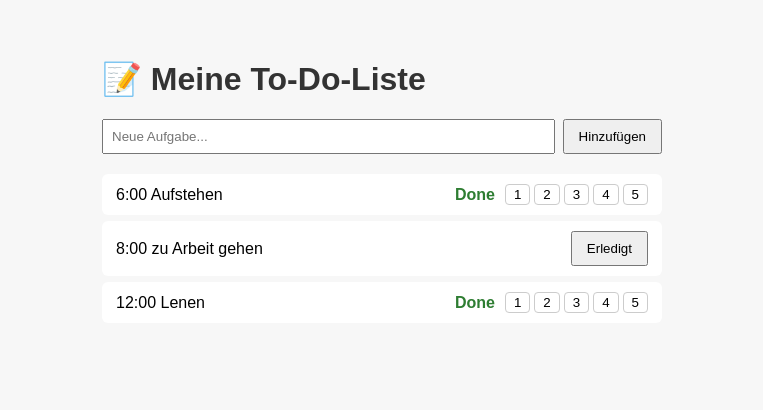
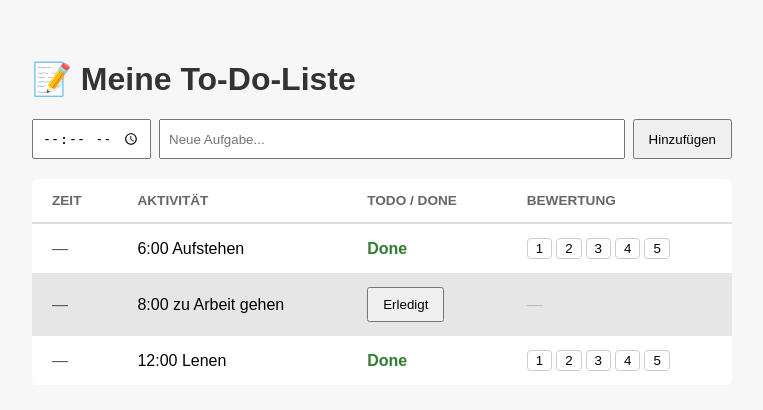
Before and after one commit to HosamAbdo70/Todo-APP, a Flask app: page / in a window 1280 px wide. Shown: the top 410 px of the page, without its empty margins (258-1021 px from the left). Run offline with Flask 3, Linux system fonts and the light colour scheme.

Commit message:
Restructure task list as table with time,....

```diff
--- a/templates/index.html
+++ b/templates/index.html
@@ -4,26 +4,23 @@
   <meta charset="UTF-8">
   <title>Meine To-Do-Liste</title>
   <style>
-    body { font-family: Arial, sans-serif; max-width: 560px; margin: 60px auto; background: #f7f7f7; }
+    body { font-family: Arial, sans-serif; max-width: 700px; margin: 60px auto; background: #f7f7f7; }
     h1 { color: #333; }
     form.add-form { display: flex; gap: 8px; margin-bottom: 20px; }
-    input[type=text] { flex: 1; padding: 8px; }
+    input[type=text], input[type=time] { padding: 8px; }
+    input[type=text] { flex: 1; }
     button { padding: 8px 14px; cursor: pointer; }
-    ul { list-style: none; padding: 0; }
-    li {
-      background: white;
-      padding: 10px 14px;
-      margin-bottom: 6px;
-      border-radius: 6px;
-      display: flex;
-      align-items: center;
-      justify-content: space-between;
-      gap: 10px;
-    }
-    .task-text { flex: 1; }
-    .right-side { display: flex; align-items: center; gap: 10px; flex-shrink: 0; }
+
+    table { width: 100%; border-collapse: collapse; background: white; border-radius: 6px; overflow: hidden; }
+    th, td { padding: 14px 20px; text-align: left; vertical-align: middle; }
+    th { font-size: 0.85em; text-transform: uppercase; color: #666; border-bottom: 2px solid #ddd; }
+
+    tbody tr:nth-child(odd) td  { background: #ffffff; }
+    tbody tr:nth-child(even) td { background: #e6e6e6; }  /* ~10% Grau */
+
+    .zeit-spalte { white-space: nowrap; color: #555; }
     .done-label { font-weight: bold; color: #2e7d32; }
-    .rating-form { display: flex; align-items: center; gap: 4px; font-size: 0.85em; color: #555; }
+    .rating-form { display: flex; gap: 4px; }
     .star-btn {
       background: none;
       border: 1px solid #ccc;
@@ -31,27 +28,45 @@
       padding: 2px 8px;
       cursor: pointer;
     }
-    .star-btn:hover { background: #eee; }
+    .star-btn:hover { background: #f0f0f0; }
     .stars { font-size: 1.1em; letter-spacing: 2px; }
+    .leer { color: #bbb; }
   </style>
 </head>
 <body>
   <h1>📝 Meine To-Do-Liste</h1>
 
   <form class="add-form" action="/add" method="post">
+    <input type="time" name="zeit">
     <input type="text" name="text" placeholder="Neue Aufgabe..." required>
     <button type="submit">Hinzufügen</button>
   </form>
 
-  <ul>
+  <table>
+    <thead>
+      <tr>
+        <th>Zeit</th>
+        <th>Aktivität</th>
+        <th>Todo / Done</th>
+        <th>Bewertung</th>
+      </tr>
+    </thead>
+    <tbody>
       {% for aufgabe in aufgaben %}
-      <li>
-        <span class="task-text">{{ aufgabe.text }}</span>
-
-        <div class="right-side">
+        <tr>
+          <td class="zeit-spalte">{{ aufgabe.zeit if aufgabe.zeit else '—' }}</td>
+          <td>{{ aufgabe.text }}</td>
+          <td>
             {% if aufgabe.erledigt %}
               <span class="done-label">Done</span>
-
+            {% else %}
+              <form action="/done/{{ loop.index0 }}" method="post">
+                <button type="submit">Erledigt</button>
+              </form>
+            {% endif %}
+          </td>
+          <td>
+            {% if aufgabe.erledigt %}
               {% if aufgabe.bewertung %}
                 <span class="stars">
                   {{ '⭐' * aufgabe.bewertung }}{{ '☆' * (5 - aufgabe.bewertung) }}
@@ -63,17 +78,15 @@
                   {% endfor %}
                 </form>
               {% endif %}
-
             {% else %}
-            <form action="/done/{{ loop.index0 }}" method="post">
-              <button type="submit">Erledigt</button>
-            </form>
+              <span class="leer">—</span>
             {% endif %}
-        </div>
-      </li>
+          </td>
+        </tr>
       {% else %}
-      <p>Noch keine Aufgaben vorhanden.</p>
+        <tr><td colspan="4">Noch keine Aufgaben vorhanden.</td></tr>
       {% endfor %}
-  </ul>
+    </tbody>
+  </table>
 </body>
 </html>
```
Lines whose indentation alone changed are shown as unchanged.
